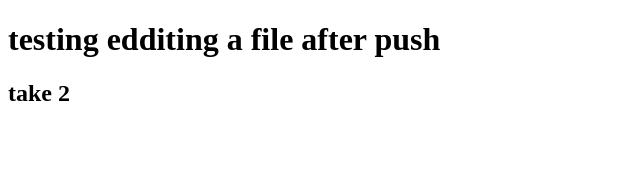
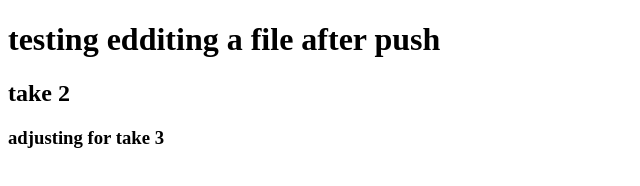
Before and after one commit to Gonz0114/mtm6130-second-page, a plain HTML site: page index.html in a window 1280 px wide. Shown: the whole page, without its empty margins (0-640 px from the left). Drawn offline with Linux system fonts and the light colour scheme.

Commit message:
adding h3 to the line

```diff
--- a/index.html
+++ b/index.html
@@ -6,6 +6,7 @@
     <title>Document</title>
     <h1>testing edditing a file after push</h1>
     <h2>take 2</h2>
+    <h3>adjusting for take 3</h3>
 </head>
 <body>
 
```
